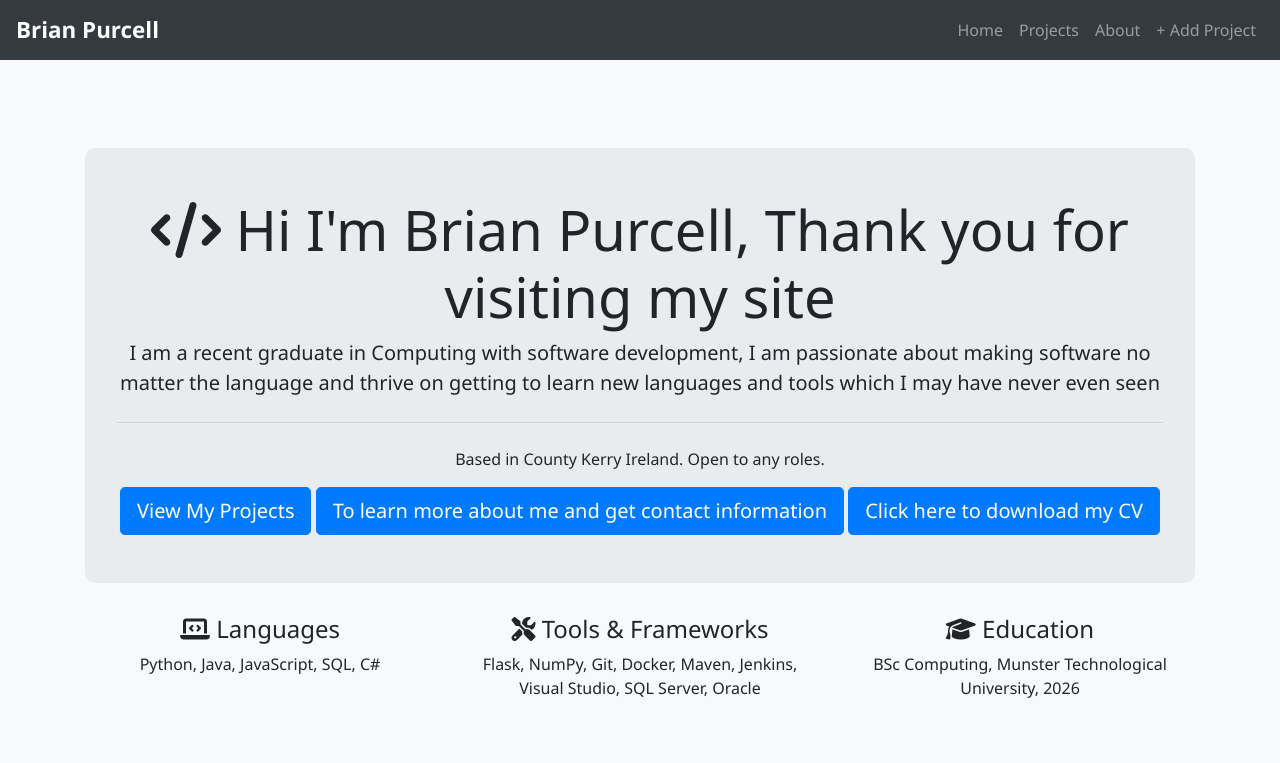
After one commit to brianpurcell16/PythonFlask_PortfolioSite, a Flask app: page / in a window 1280 px wide. The commit adds this page. Shown: the top 763 px of the page. Run offline with Flask 3, Linux system fonts and the light colour scheme; some libraries are stand-ins or nearby versions.

Commit message:
Finished adding the web pages and started adding text to them
I finished adding the web pages of my site which extend the base one and I started adding the text to each page while also tweaking some design issues

```diff
--- /dev/null
+++ b/static/css/style.css
@@ -0,0 +1,44 @@
+/* General */
+body {
+    background-color: #f8f9fa;
+    font-family: 'Segoe UI', Tahoma, Geneva, Verdana, sans-serif;
+}
+
+/* Navbar */
+.navbar-brand {
+    font-weight: bold;
+    font-size: 1.4rem;
+}
+
+/* home page */
+.jumbotron {
+    background-color: #e9ecef;
+    border-radius: 10px;
+    padding: 3rem 2rem;
+}
+
+/* Project cards */
+.card {
+    border: none;
+    box-shadow: 0 2px 8px rgba(0, 0, 0, 0.08);
+    transition: box-shadow 0.2s;
+}
+
+.card:hover {
+    box-shadow: 0 4px 16px rgba(0, 0, 0, 0.15);
+}
+
+.card-title a {
+    color: #343a40;
+    text-decoration: none;
+    font-size: 1.2rem;
+}
+
+.card-title a:hover {
+    color: #007bff;
+}
+
+/* Footer spacing */
+.container {
+    padding-bottom: 3rem;
+}
--- a/templates/base.html
+++ b/templates/base.html
@@ -7,13 +7,16 @@
         href="https://stackpath.bootstrapcdn.com/bootstrap/4.5.2/css/bootstrap.min.css">
   <link rel="stylesheet"
         href="{{ url_for('static', filename='css/style.css') }}">
+
+  <link rel="stylesheet"
+        href="https://cdnjs.cloudflare.com/ajax/libs/font-awesome/6.5.2/css/all.min.css"/>
   <title>{% block title %}My Portfolio{% endblock %}</title>
 </head>
 <body>
 
   <!-- Navbar -->
   <nav class="navbar navbar-expand-md navbar-dark bg-dark">
-    <a class="navbar-brand" href="{{ url_for('index') }}">Your Name</a>
+    <a class="navbar-brand" href="{{ url_for('index') }}">Brian Purcell</a>
     <button class="navbar-toggler" type="button" data-toggle="collapse"
             data-target="#navbarNav">
       <span class="navbar-toggler-icon"></span>
--- /dev/null
+++ b/templates/index.html
@@ -0,0 +1,40 @@
+{% extends 'base.html' %}
+
+{% block content %}
+<div class="jumbotron text-center">
+  <h1 class="display-4">
+  <i class="fa-solid fa-code"></i>
+    Hi I'm Brian Purcell, Thank you for visiting my site
+  </h1>
+  <p class="lead">
+    I am a recent graduate in Computing with software development, I am passionate about making software no matter the language and thrive on getting to learn new languages and tools which I may have never even seen
+  </p>
+  <hr class="my-4">
+  <p>Based in County Kerry Ireland. Open to any roles.</p>
+  <a class="btn btn-primary btn-lg" href="{{ url_for('projects') }}" role="button">
+    View My Projects
+  </a>
+  <a class="btn btn-primary btn-lg" href="{{ url_for('about') }}" role="button">
+    To learn more about me and get contact information
+  </a>
+
+  <a class="btn btn-primary btn-lg" href="{{ url_for('static', filename='BrianPurcell-CV.pdf') }}" role="button">
+    Click here to download my CV
+  </a>
+</div>
+
+<div class="row text-center mt-4">
+  <div class="col-md-4">
+    <h4><i class="fa-solid fa-laptop-code"></i> Languages</h4>
+    <p>Python, Java, JavaScript, SQL, C#</p>
+  </div>
+  <div class="col-md-4">
+    <h4><i class="fa-solid fa-screwdriver-wrench"></i> Tools & Frameworks</h4>
+    <p>Flask, NumPy, Git, Docker, Maven, Jenkins, Visual Studio, SQL Server, Oracle</p>
+  </div>
+  <div class="col-md-4">
+    <h4><i class="fa-solid fa-graduation-cap"></i> Education</h4>
+    <p>BSc Computing, Munster Technological University, 2026</p>
+  </div>
+</div>
+{% endblock %}
```
Also changed, not shown: init_db.py (+6 -15 lines), templates/about.html (added, +32 -0 lines), templates/create.html (added, +38 -0 lines), templates/edit.html (added, +44 -0 lines), templates/project.html (added, +22 -0 lines), templates/projects.html (added, +34 -0 lines), database.db, 1 other file.
